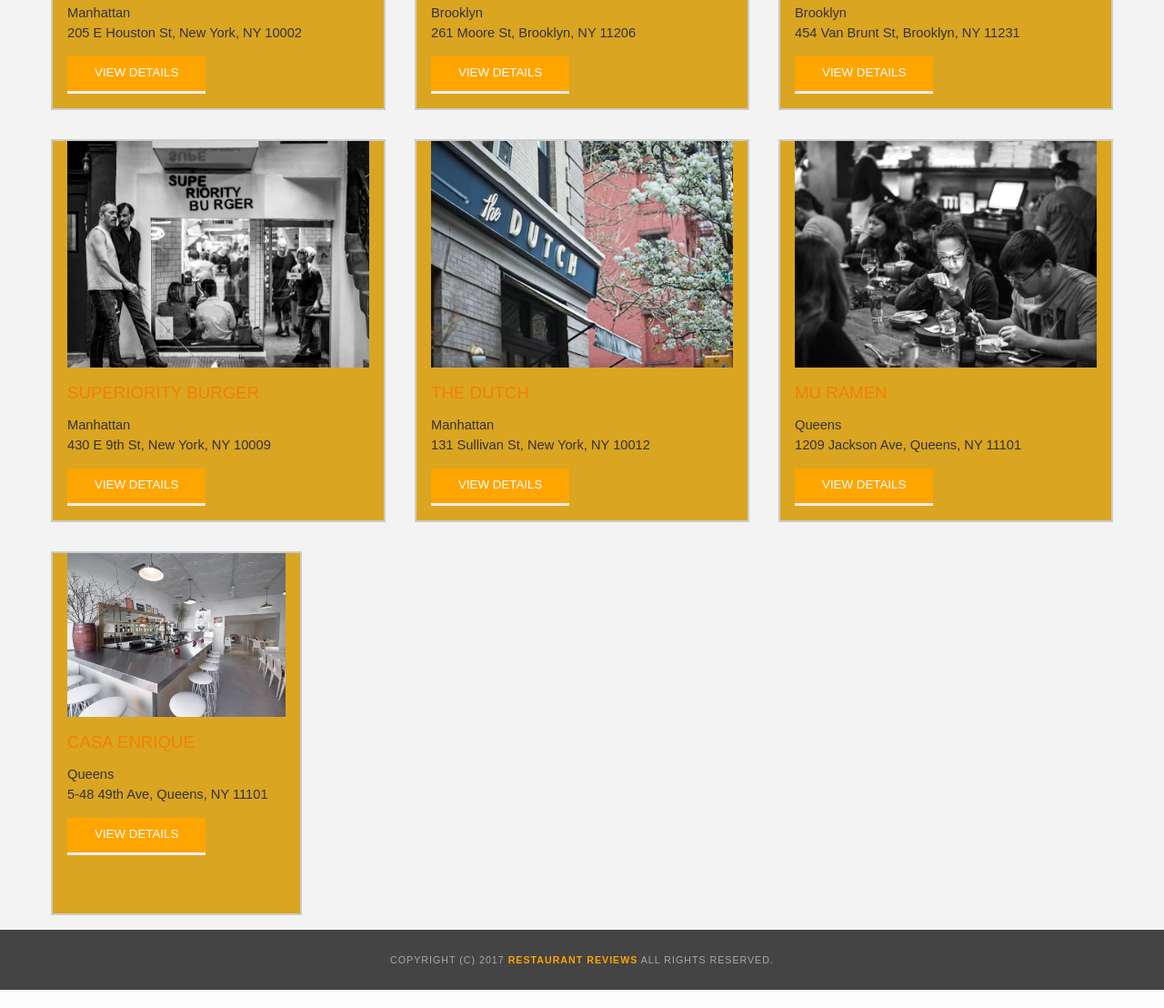
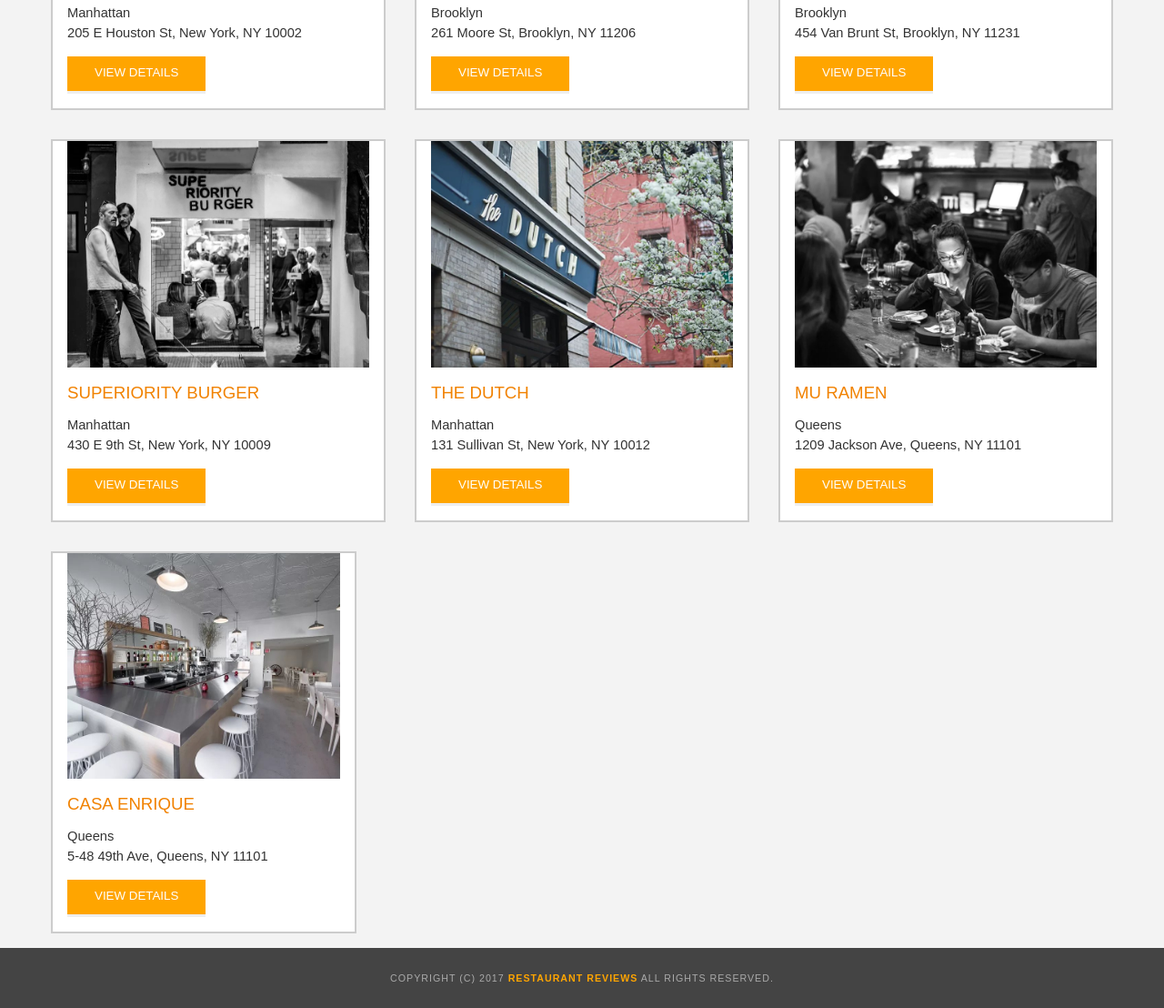
Before and after one commit to AlbertoBonfiglio/mws-restaurant-stage-1, a plain HTML site: page index.html in a window 1280 px wide. Shown: the part 1337-2445 px from the top of the page at 91% size. Drawn offline with nearby package versions, Linux system fonts and the light colour scheme.

Commit message:
quick fixes

```diff
--- a/css/listing.css
+++ b/css/listing.css
@@ -14,7 +14,6 @@
 #restaurants-list div {
     flex-grow: 1;
     background-color: #fff;
-    background-color: purple;
     border: 2px solid #ccc;
     font-family: Arial,sans-serif;
     margin: 1rem;
@@ -35,22 +34,18 @@
 @media screen and (min-width: 568px){
   #restaurants-list div {
     width: 50%;
-    background-color: orange;
   }
 }
 
 @media screen and (min-width: 768px){
   #restaurants-list div {
     width: 33.333%;
-    background-color: aqua;
   }
 }
 
 @media screen and (min-width: 992px){
   #restaurants-list div {
     width: 25%;
-    background-color: saddlebrown;
-
   }
 }
 
@@ -63,8 +58,6 @@
 
   #restaurants-list div {
     width: 25%;
-    width: calc(100%/5);
-    background-color: goldenrod;
   }
 
 }
@@ -74,7 +67,7 @@
     background-color: #ccc;
     display: block;
     margin: 0;
-    /* min-height: 248px;*/
+    min-height: 248px;
     min-width: 100%;
     max-width: 100%;
   }
```
Also changed, not shown: index.html (+1 -1 lines).
